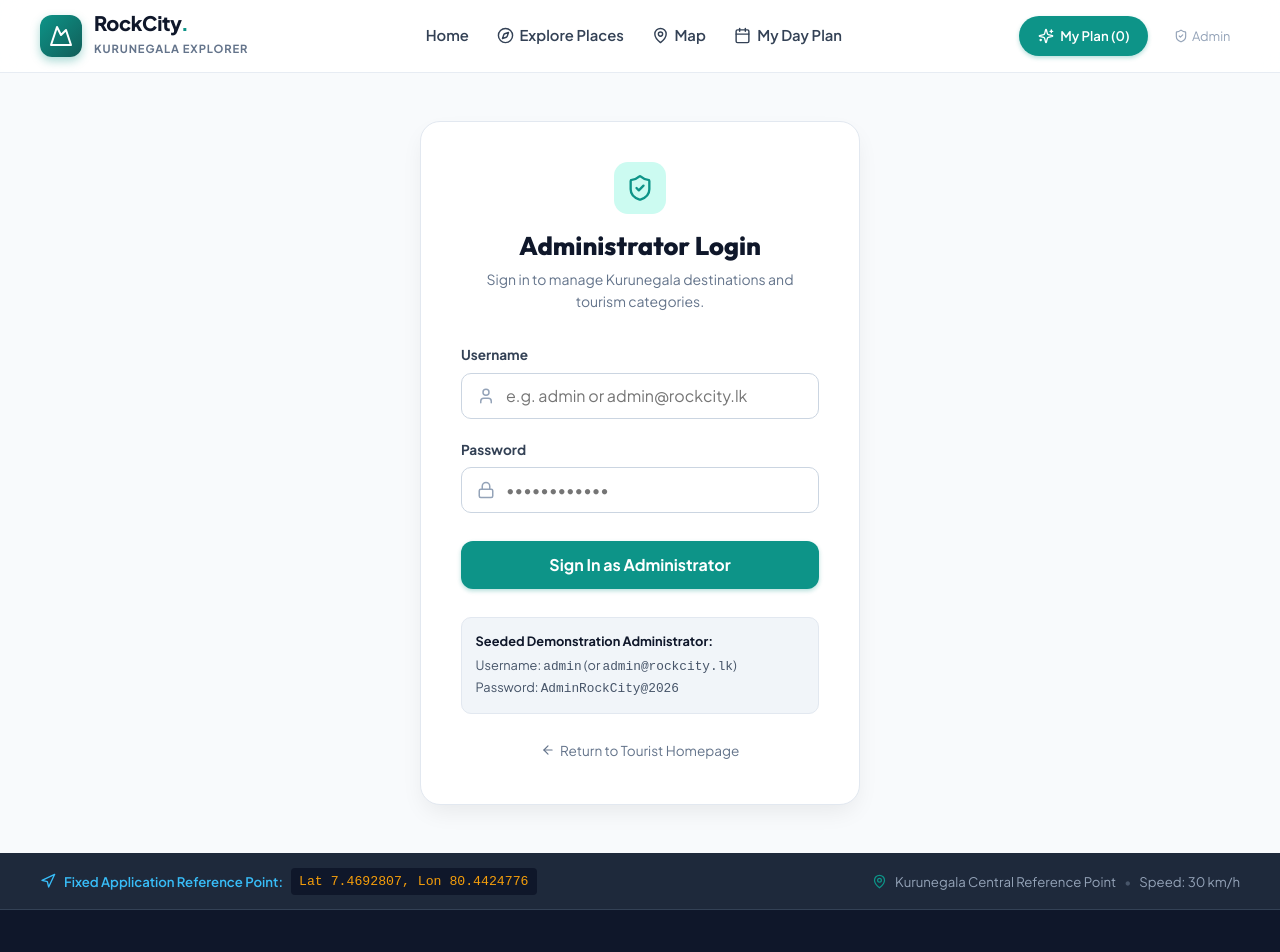
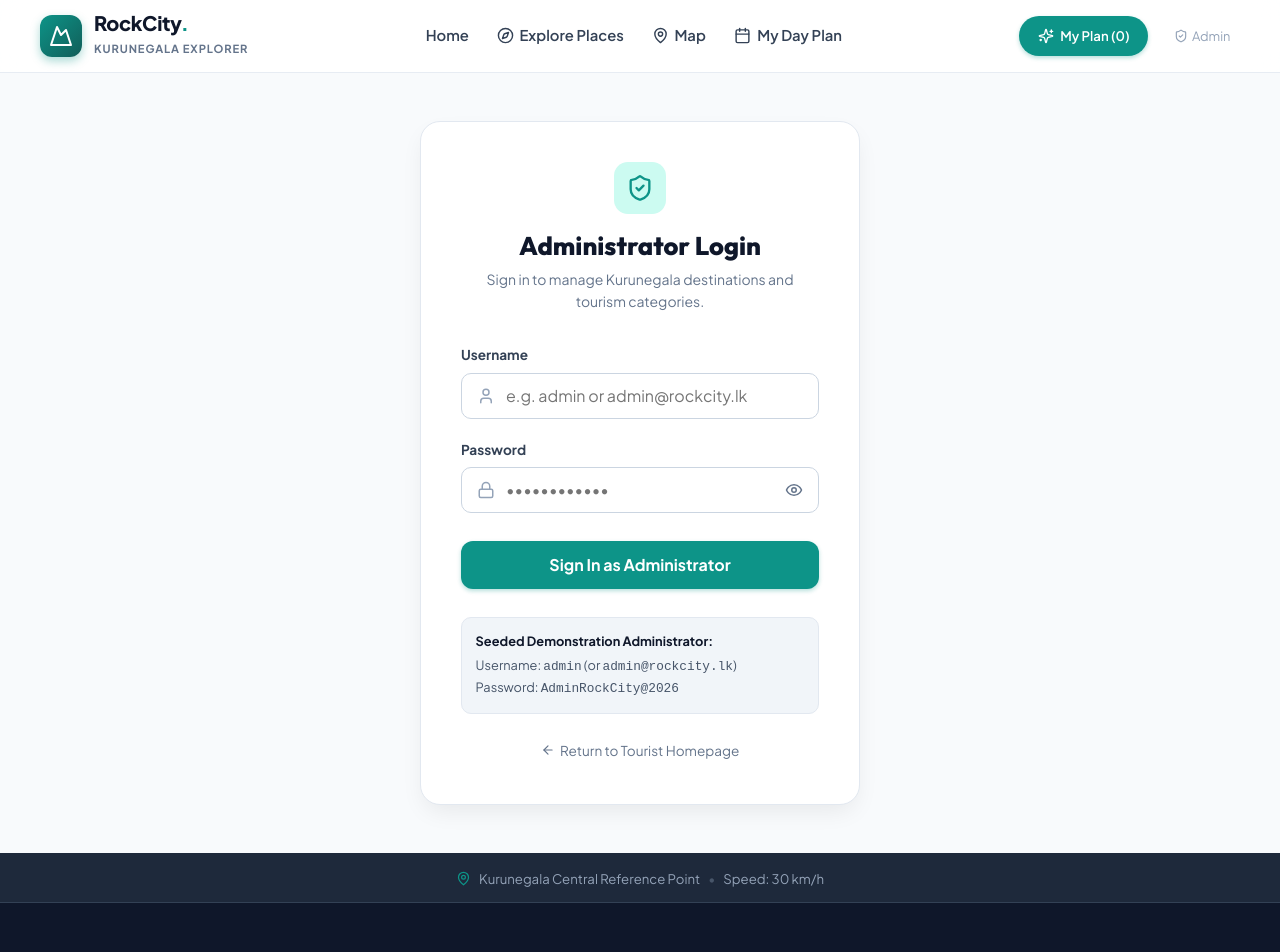
Before and after one commit to BMPeres97/RockCity-Explorer, a React (Vite) app in the folder client/: page /admin/login in a window 1280 px wide. Shown: the top 952 px of the page. Built offline with nearby package versions, Linux system fonts and the light colour scheme.

Commit message:
add password see and hide option

```diff
--- a/client/src/components/Footer.jsx
+++ b/client/src/components/Footer.jsx
@@ -1,9 +1,7 @@
 import React from 'react';
 import { Link } from 'react-router-dom';
-import { Mountain, MapPin, Navigation, Info, Heart, Shield } from 'lucide-react';
+import { Mountain, MapPin, Heart, Shield } from 'lucide-react';
 import {
-  REFERENCE_LATITUDE,
-  REFERENCE_LONGITUDE,
   REFERENCE_LOCATION_NAME,
   DEFAULT_AVERAGE_SPEED_KMH
 } from '../config/constants';
@@ -11,16 +9,9 @@ import {
 const Footer = () => {
   return (
     <footer style={{ backgroundColor: '#0f172a', color: '#cbd5e1', marginTop: 'auto', borderTop: '1px solid #1e293b' }}>
-      {/* Reference Coordinate Highlight Strip */}
+      {/* Reference Information Strip */}
       <div style={{ backgroundColor: '#1e293b', borderBottom: '1px solid #334155', padding: '0.85rem 0' }}>
-        <div className="container" style={{ display: 'flex', alignItems: 'center', justifyContent: 'space-between', flexWrap: 'wrap', gap: '0.75rem', fontSize: '0.825rem' }}>
-          <div style={{ display: 'flex', alignItems: 'center', gap: '0.5rem', color: '#38bdf8' }}>
-            <Navigation size={16} />
-            <span style={{ fontWeight: '600' }}>Fixed Application Reference Point:</span>
-            <code style={{ backgroundColor: '#0f172a', padding: '0.2rem 0.5rem', borderRadius: '4px', color: '#f59e0b', fontFamily: 'monospace' }}>
-              Lat {REFERENCE_LATITUDE}, Lon {REFERENCE_LONGITUDE}
-            </code>
-          </div>
+        <div className="container" style={{ display: 'flex', alignItems: 'center', justifyContent: 'center', flexWrap: 'wrap', gap: '0.75rem', fontSize: '0.825rem' }}>
           <div style={{ color: '#94a3b8', display: 'flex', alignItems: 'center', gap: '0.5rem' }}>
             <MapPin size={15} color="#0d9488" />
             <span>{REFERENCE_LOCATION_NAME}</span>
--- a/client/src/pages/AdminLoginPage.jsx
+++ b/client/src/pages/AdminLoginPage.jsx
@@ -1,11 +1,12 @@
 import React, { useState, useEffect } from 'react';
 import { useNavigate, Link } from 'react-router-dom';
-import { ShieldCheck, Lock, User, AlertCircle, ArrowLeft, Mountain } from 'lucide-react';
+import { ShieldCheck, Lock, User, AlertCircle, ArrowLeft, Eye, EyeOff } from 'lucide-react';
 import { useAuth } from '../context/AuthContext';
 
 const AdminLoginPage = () => {
   const [username, setUsername] = useState('');
   const [password, setPassword] = useState('');
+  const [showPassword, setShowPassword] = useState(false);
   const [error, setError] = useState('');
   const [submitting, setSubmitting] = useState(false);
 
@@ -129,15 +130,37 @@ const AdminLoginPage = () => {
             <div style={{ position: 'relative' }}>
               <Lock size={18} style={{ position: 'absolute', left: '1rem', top: '50%', transform: 'translateY(-50%)', color: '#94a3b8' }} />
               <input
-                type="password"
+                type={showPassword ? 'text' : 'password'}
                 required
                 value={password}
                 onChange={(e) => setPassword(e.target.value)}
                 placeholder="••••••••••••"
                 className="input-control"
-                style={{ paddingLeft: '2.75rem', height: '46px' }}
+                style={{ paddingLeft: '2.75rem', paddingRight: '2.75rem', height: '46px' }}
                 autoComplete="current-password"
               />
+              <button
+                type="button"
+                onClick={() => setShowPassword((visible) => !visible)}
+                aria-label={showPassword ? 'Hide password' : 'Show password'}
+                aria-pressed={showPassword}
+                style={{
+                  position: 'absolute',
+                  right: '0.75rem',
+                  top: '50%',
+                  transform: 'translateY(-50%)',
+                  display: 'flex',
+                  alignItems: 'center',
+                  justifyContent: 'center',
+                  padding: '0.25rem',
+                  border: 'none',
+                  background: 'transparent',
+                  color: '#64748b',
+                  cursor: 'pointer'
+                }}
+              >
+                {showPassword ? <EyeOff size={18} /> : <Eye size={18} />}
+              </button>
             </div>
           </div>
 
--- a/client/src/pages/HomePage.jsx
+++ b/client/src/pages/HomePage.jsx
@@ -8,7 +8,6 @@ import {
   Sparkles,
   ArrowRight,
   ShieldCheck,
-  Navigation,
   Clock,
   CheckCircle2,
   Mountain,
@@ -20,9 +19,6 @@ import { api } from '../services/api';
 import PlaceCard from '../components/PlaceCard';
 import PlaceSkeletonCard from '../components/PlaceSkeletonCard';
 import {
-  REFERENCE_LATITUDE,
-  REFERENCE_LONGITUDE,
-  REFERENCE_LOCATION_NAME,
   DEFAULT_AVERAGE_SPEED_KMH
 } from '../config/constants';
 
@@ -201,33 +197,6 @@ const HomePage = () => {
               <MapPin size={20} />
               <span>Interactive Map</span>
             </Link>
-          </div>
-        </div>
-      </section>
-
-      {/* Fixed Reference Point Spotlight Banner */}
-      <section style={{ backgroundColor: '#0f172a', color: '#ffffff', padding: '1.25rem 0', borderBottom: '1px solid #1e293b' }}>
-        <div className="container" style={{ display: 'flex', alignItems: 'center', justifyContent: 'space-between', flexWrap: 'wrap', gap: '1rem' }}>
-          <div style={{ display: 'flex', alignItems: 'center', gap: '0.75rem' }}>
-            <div style={{
-              backgroundColor: '#d97706',
-              color: '#ffffff',
-              padding: '0.4rem',
-              borderRadius: '8px',
-              display: 'flex',
-              alignItems: 'center',
-              justifyContent: 'center'
-            }}>
-              <Navigation size={18} />
-            </div>
-            <div>
-              <div style={{ fontSize: '0.75rem', textTransform: 'uppercase', color: '#f59e0b', fontWeight: '700', letterSpacing: '0.05em' }}>
-                Fixed Deterministic Reference Location
-              </div>
-              <div style={{ fontSize: '0.95rem', fontWeight: '700', color: '#ffffff' }}>
-                {REFERENCE_LOCATION_NAME} ({REFERENCE_LATITUDE}, {REFERENCE_LONGITUDE})
-              </div>
-            </div>
           </div>
         </div>
       </section>
```
